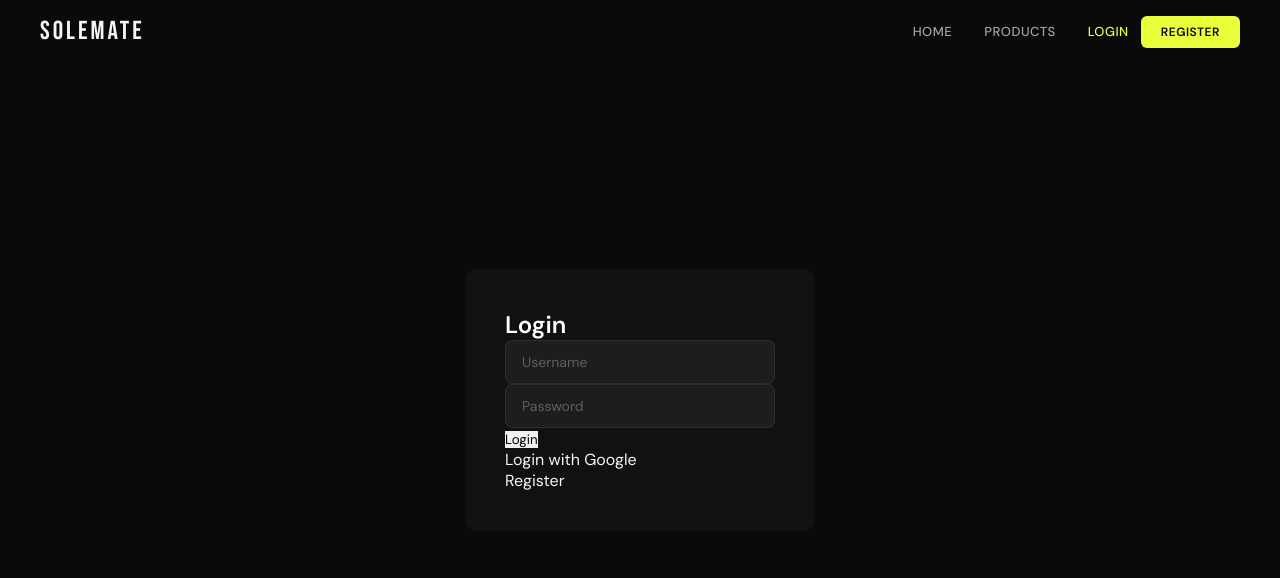
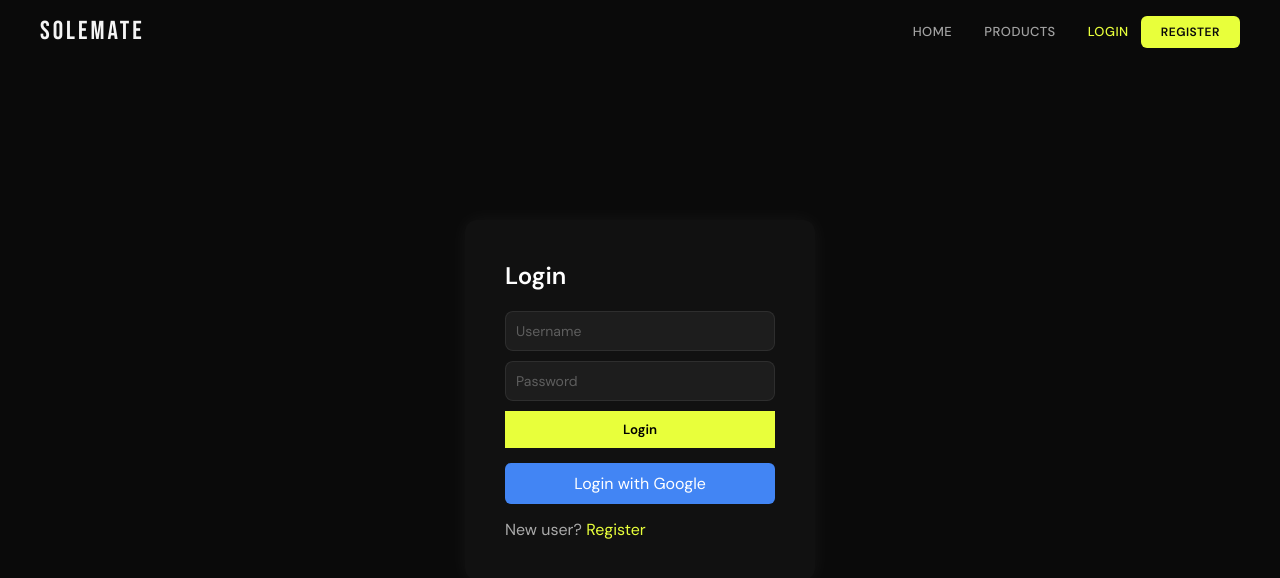
Before and after one commit to iamsaiteja/ecommerce-django, a React (Create React App) app in the folder frontend/: page /login in a window 1280 px wide. Shown: the top 578 px of the page. Built offline with nearby package versions, Linux system fonts and the light colour scheme.

Commit message:
changed isn login

```diff
--- a/frontend/src/pages/Login.jsx
+++ b/frontend/src/pages/Login.jsx
@@ -1,7 +1,6 @@
 import React, { useState, useEffect } from 'react';
 import { useNavigate, Link } from 'react-router-dom';
 import API from '../utils/api';
-
 
 function Login() {
   const [form, setForm] = useState({ username: '', password: '' });
@@ -9,7 +8,7 @@ function Login() {
   const [loading, setLoading] = useState(false);
   const navigate = useNavigate();
 
-  // 🔥 HANDLE GOOGLE REDIRECT TOKEN
+  // 🔥 GOOGLE LOGIN REDIRECT HANDLE
   useEffect(() => {
     const params = new URLSearchParams(window.location.search);
     const access = params.get("access");
@@ -18,9 +17,13 @@ function Login() {
     if (access && refresh) {
       localStorage.setItem("access", access);
       localStorage.setItem("refresh", refresh);
+
+      // clean URL (remove ?access=...)
+      window.history.replaceState({}, document.title, "/");
+
       navigate("/");
     }
-  }, []);
+  }, [navigate]);
 
   const handleSubmit = async (e) => {
     e.preventDefault();
@@ -43,9 +46,21 @@ function Login() {
   };
 
   return (
-    <div style={{ minHeight: '100vh', display: 'flex', justifyContent: 'center', alignItems: 'center', background: '#0a0a0a' }}>
-      <div style={{ background: '#111', padding: '40px', borderRadius: '12px', width: '350px' }}>
-        <h2 style={{ color: 'white' }}>Login</h2>
+    <div style={{
+      minHeight: '100vh',
+      display: 'flex',
+      justifyContent: 'center',
+      alignItems: 'center',
+      background: '#0a0a0a'
+    }}>
+      <div style={{
+        background: '#111',
+        padding: '40px',
+        borderRadius: '12px',
+        width: '350px',
+        boxShadow: '0 0 20px rgba(255,255,255,0.05)'
+      }}>
+        <h2 style={{ color: 'white', marginBottom: '20px' }}>Login</h2>
 
         {error && <p style={{ color: 'red' }}>{error}</p>}
 
@@ -54,24 +69,55 @@ function Login() {
             placeholder="Username"
             value={form.username}
             onChange={e => setForm({ ...form, username: e.target.value })}
+            required
+            style={{ width: '100%', padding: '10px', marginBottom: '10px' }}
           />
+
           <input
             type="password"
             placeholder="Password"
             value={form.password}
             onChange={e => setForm({ ...form, password: e.target.value })}
+            required
+            style={{ width: '100%', padding: '10px', marginBottom: '10px' }}
           />
-          <button disabled={loading}>
+
+          <button
+            type="submit"
+            disabled={loading}
+            style={{
+              width: '100%',
+              padding: '10px',
+              background: '#e8ff3b',
+              border: 'none',
+              cursor: 'pointer',
+              fontWeight: 'bold'
+            }}
+          >
             {loading ? "Loading..." : "Login"}
           </button>
         </form>
 
-        {/* GOOGLE LOGIN */}
-        <a href="https://solemate.servecounterstrike.com/accounts/google/login/">
+        {/* 🔥 GOOGLE LOGIN */}
+        <a
+          href="https://solemate.servecounterstrike.com/accounts/google/login/"
+          style={{
+            display: 'block',
+            marginTop: '15px',
+            padding: '10px',
+            background: '#4285f4',
+            color: 'white',
+            textAlign: 'center',
+            borderRadius: '6px',
+            textDecoration: 'none'
+          }}
+        >
           Login with Google
         </a>
 
-        <p><Link to="/register">Register</Link></p>
+        <p style={{ marginTop: '15px', color: '#aaa' }}>
+          New user? <Link to="/register" style={{ color: '#e8ff3b' }}>Register</Link>
+        </p>
       </div>
     </div>
   );
```
